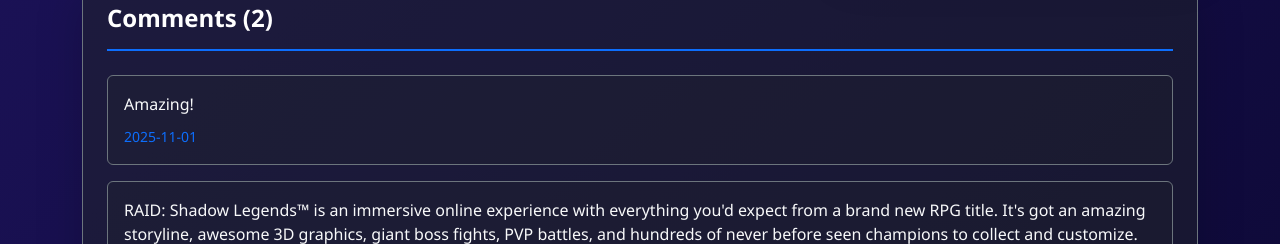
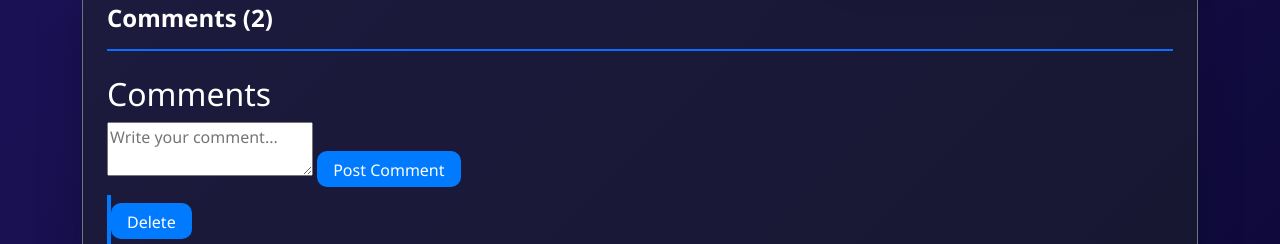
Before and after one commit to cpu64/sparrow, a Flask app: page /gallery/1/images/1 in a window 1280 px wide. Shown: the part 531-775 px from the top of the page. Run offline with Flask 3, Linux system fonts and the light colour scheme; some libraries are stand-ins or nearby versions.

Commit message:
Unify comment sections for posts and photos by turning them into a template.

```diff
--- a/app/models/gallery/image_comment.py
+++ b/app/models/gallery/image_comment.py
@@ -1,10 +1,12 @@
 __image_comments = [
     {
-        "name": "Amazing!",
+        "text": "Amazing!",
+        "author": "admin",
         "created_at": "2025-11-01",
     },
     {
-        "name": "RAID: Shadow Legends™ is an immersive online experience with everything you'd expect from a brand new RPG title. It's got an amazing storyline, awesome 3D graphics, giant boss fights, PVP battles, and hundreds of never before seen champions to collect and customize.",
+        "text": "RAID: Shadow Legends™ is an immersive online experience with everything you'd expect from a brand new RPG title. It's got an amazing storyline, awesome 3D graphics, giant boss fights, PVP battles, and hundreds of never before seen champions to collect and customize.",
+        "author": "aaa",
         "created_at": "2025-11-01",
     },
 ]
--- a/app/templates/gallery/gallery.html
+++ b/app/templates/gallery/gallery.html
@@ -5,6 +5,7 @@
     <meta name="viewport" content="width=device-width, initial-scale=1">
     <link href="https://cdn.jsdelivr.net/npm/bootstrap@5.3.0/dist/css/bootstrap.min.css" rel="stylesheet">
     <link rel="stylesheet" href="{{ url_for('static', filename='base.css') }}">
+    <link rel="stylesheet" href="{{ url_for('static', filename='post.css') }}">
     <style>
         body { background: linear-gradient(135deg, var(--primary-color) 0%, #0f0a3a 100%); min-height: 100vh; }
         .card { background: var(--secondary-color); border-color: var(--input-border); overflow: hidden; }
--- a/app/templates/gallery/image.html
+++ b/app/templates/gallery/image.html
@@ -58,12 +58,7 @@
         <div class="p-4 rounded shadow-lg bg-dark bg-opacity-50 border border-secondary">
             <h4 class="text-white fw-semibold mb-4 pb-3 border-bottom border-primary border-2">Comments ({{ comments|length }})</h4>
 
-            {% for comment in comments %}
-            <div class="comment p-3 mb-3 rounded bg-dark bg-opacity-25 border border-secondary">
-                <p class="text-light mb-2">{{ comment.name }}</p>
-                <small class="text-primary">{{ comment.created_at }}</small>
-            </div>
-            {% endfor %}
+            {% include 'includes/comments.html' %}
 
             {% if not comments %}
             <p class="text-muted text-center py-5">No comments yet. Be the first to comment!</p>
--- /dev/null
+++ b/app/templates/includes/comments.html
@@ -0,0 +1,29 @@
+<div class="comments-section" id="commentsSection">
+    <h2>Comments</h2>
+    <form method="POST" class="comment-form">
+        <textarea name="comment_text" placeholder="Write your comment..." required></textarea>
+        <button type="submit" class="action-button">Post Comment</button>
+    </form>
+
+    {% for comment in comments %}
+    <div class="comment">
+        <button class="action-button delete-button comment-delete-btn"
+            onclick="deleteComment('{{ comment.id }}')">
+            Delete
+        </button>
+        <div class="comment-header">
+            <a href="{{ url_for('profile.profile', user=comment.author) }}" title="View {{ comment.author }}'s profile">
+                <img src="https://avatar.iran.liara.run/public/6" alt="{{ comment.author }}'s avatar">
+            </a>
+            <div>
+                <div class="comment-author">{{ comment.author }}</div>
+                <div class="comment-date">{{ comment.created_at }}</div>
+            </div>
+        </div>
+        <div class="comment-text">{{ comment.text }}</div>
+    </div>
+    {% else %}
+    <p>No comments yet. Be the first to comment!</p>
+    {% endfor %}
+</div>
+</div>
```
Also changed, not shown: app/templates/posts/viewpost.html (+1 -29 lines).
